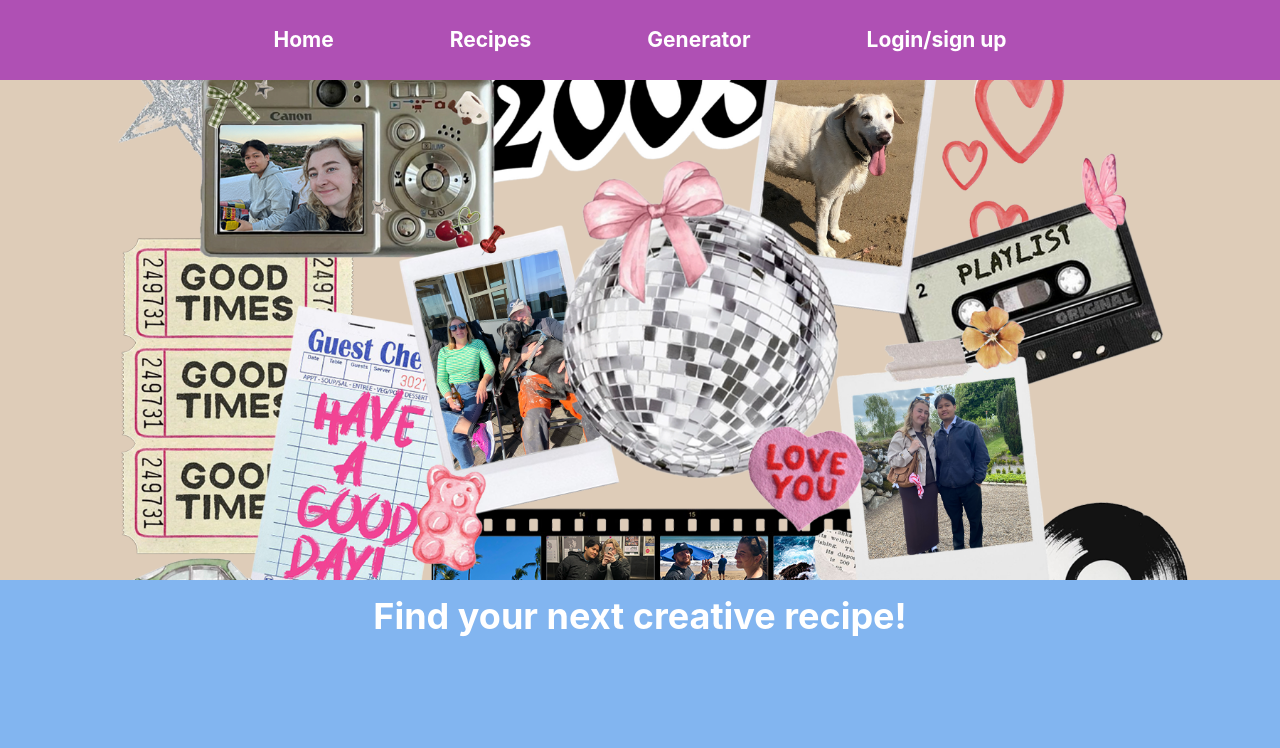
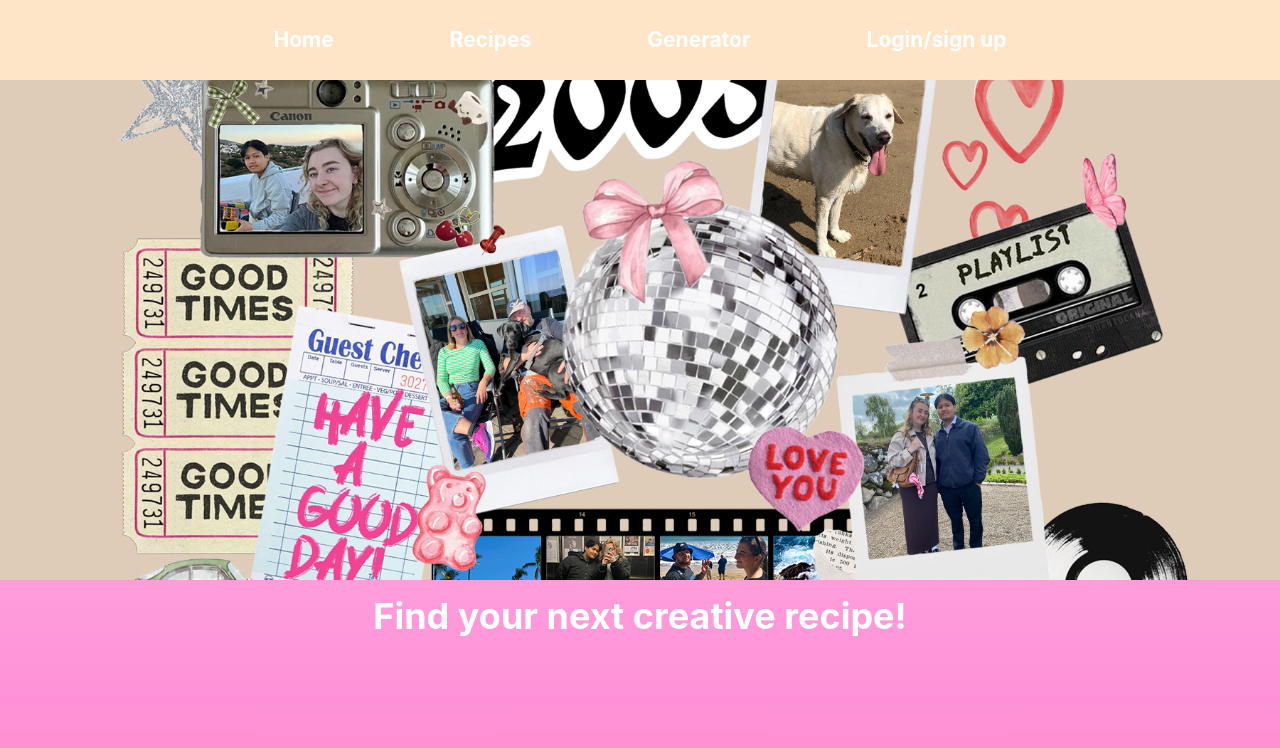
Before and after one commit to Emisim01/creativeexam, a Vue app: page / in a window 1280 px wide. Shown: the top 748 px of the page. Built offline with nearby package versions, Linux system fonts and the light colour scheme.

Commit message:
ny cute baggrund

```diff
--- a/src/assets/base.css
+++ b/src/assets/base.css
@@ -60,7 +60,8 @@
 body {
   min-height: 100vh;
   color: var(--color-text);
-  background: var(--color-background);
+background: #FF93CA;
+background: linear-gradient(0deg, rgba(255, 147, 202, 1) 0%, rgba(255, 146, 216, 1) 13%, rgba(255, 166, 221, 1) 38%, rgba(255, 198, 214, 1) 58%, rgba(255, 229, 200, 1) 100%);
   transition:
     color 0.5s,
     background-color 0.5s;
--- a/src/components/NavBar.vue
+++ b/src/components/NavBar.vue
@@ -39,7 +39,7 @@ const closeMenu = () => {
 nav {
   font-size: 21px;
   align-items: center;
-  background-color: #af50b4;
+  background-color: #FFE5C8;
   height: 80px;
 
 }
```
